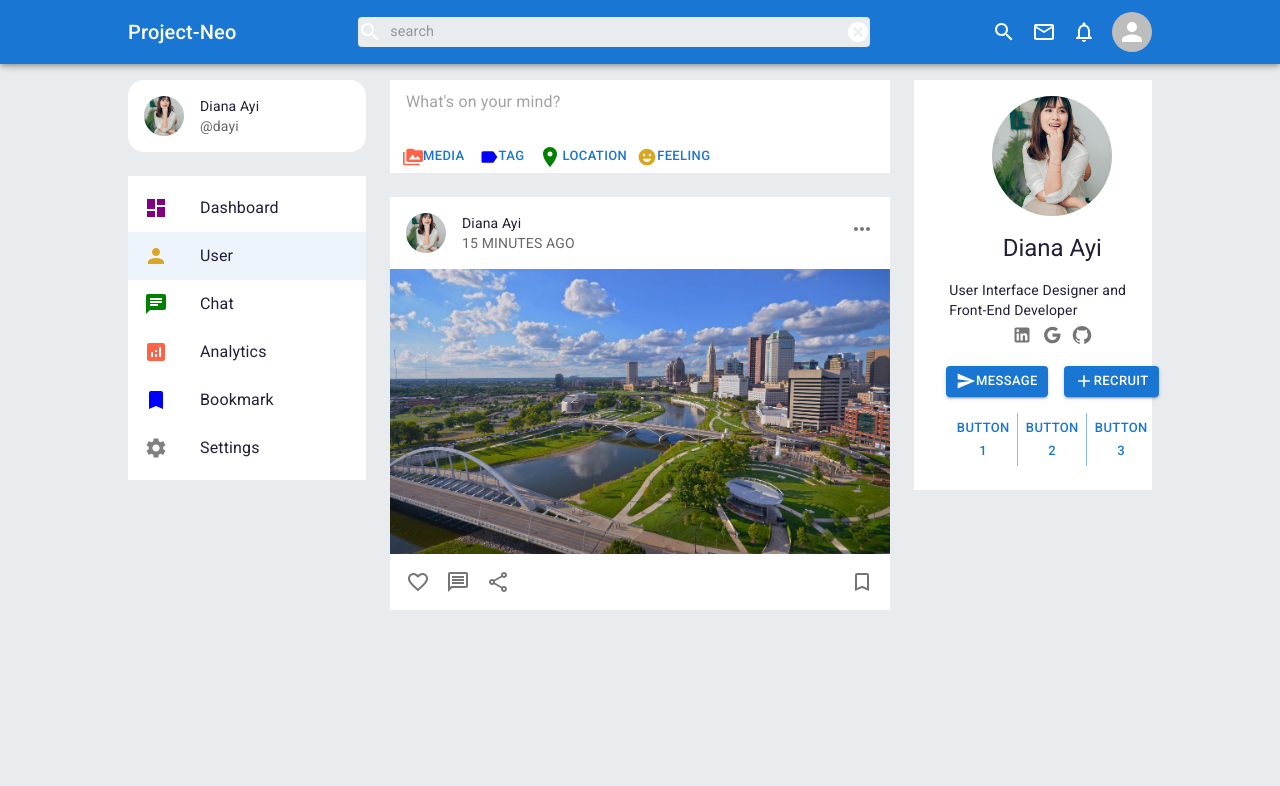
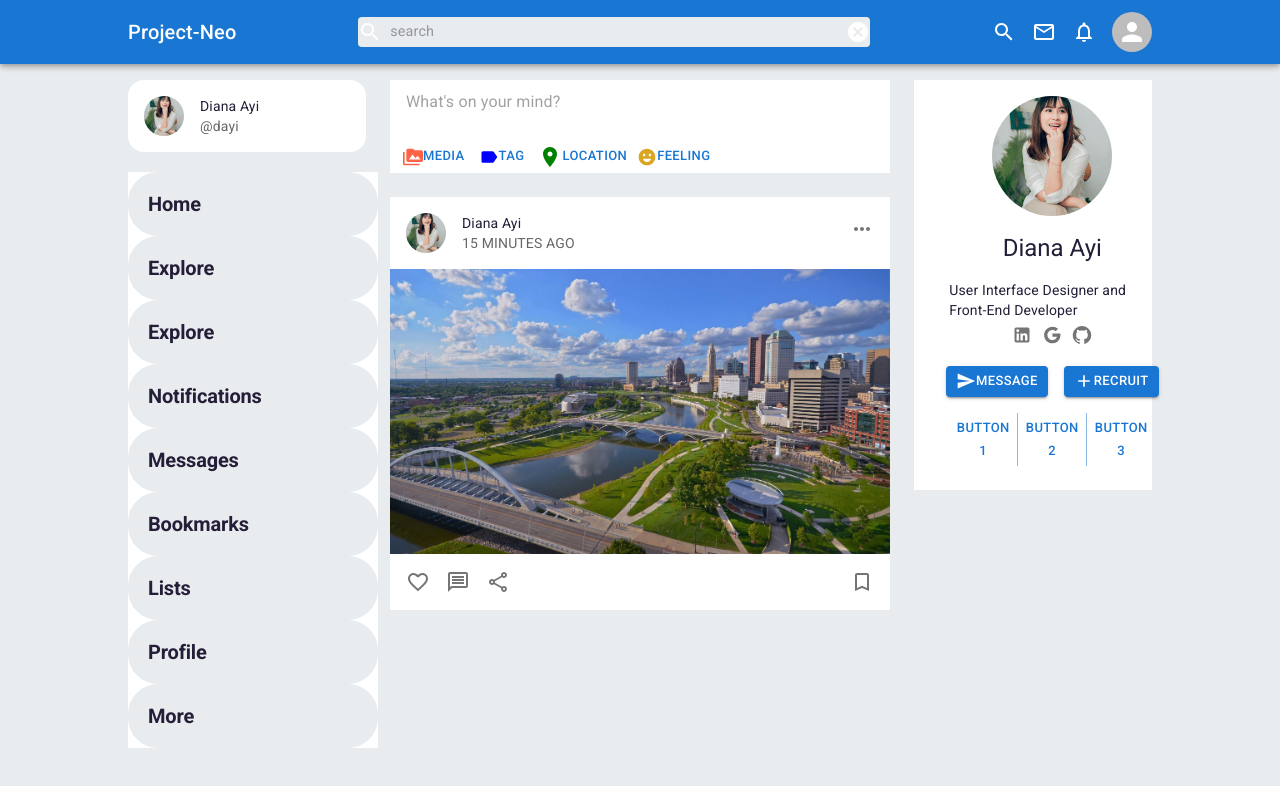
Before and after one commit to jpzambranoleon/project-neo-front-end, a React (Create React App) app: page / in a window 1280 px wide. Shown: the top 786 px of the page. Built offline with nearby package versions, Linux system fonts and the light colour scheme.

Commit message:
updated files

```diff
--- a/src/pages/homePage/Home.jsx
+++ b/src/pages/homePage/Home.jsx
@@ -6,6 +6,7 @@ import Feed from "./components/Feed";
 import Post from "./components/Post";
 import ProfileCard from "./components/ProfileCard";
 import UserCard from "./components/UserCard";
+import Sidebar2 from "./components/Sidebar2";
 
 const useStyles = makeStyles((theme) => ({
     boxContainer: {
@@ -30,7 +31,7 @@ export default function Home() {
                     <Grid item sm={3}>
                         <Box>
                             <UserCard />
-                            <Sidebar />
+                            <Sidebar2 />
                         </Box>
                     </Grid>
                     <Grid item sm={6} xs={12}>
--- a/src/pages/homePage/components/Sidebar2.jsx
+++ b/src/pages/homePage/components/Sidebar2.jsx
@@ -1,35 +1,73 @@
-import { Analytics, Bookmark, Chat, Dashboard, Drafts, Inbox, Person, Settings } from "@mui/icons-material";
-import { Box, Card, Divider, List, ListItemButton, ListItemIcon, ListItemText, Typography } from "@mui/material";
-import { useState } from "react";
+import { alpha, Box, Typography } from "@mui/material";
+import { makeStyles } from "@mui/styles";
+
+const useStyles = makeStyles((theme) => ({
+    boxContainer: {
+        padding: "20px 20px",
+        borderRadius: "30px",
+        cursor: "pointer",
+        backgroundColor: alpha("#e9ecef", 1),
+        '& hover': {
+            backgroundColor: "red",
+        }
+    },
+    link: {
+        display: "flex",
+        alignItems: "cover",
+    }
+}));
 
 const Sidebar2 = () => {
-
+    const classes = useStyles();
     return (
-        <Box sx={{ bgcolor: "white", mt: 3 }}>
-           <Typography variant="h2">
+        <Box bgcolor="white" sx={{ mt: 3, width: "250px", minWidth: "250px", margin: "20px auto 0 auto" }}>
+            <Box className={classes.boxContainer}>
+                <div className={classes.link}>
+                <Typography variant="h2" sx={{ fontWeight: "700", fontSize: "20px"}}>
                     Home
                 </Typography>
-           <Typography variant="h2">
+                </div>
+            </Box>
+            <Box className={classes.boxContainer}>
+                <Typography variant="h2" sx={{ fontWeight: "700", fontSize: "20px"}}>
                     Explore
                 </Typography>
-           <Typography variant="h2">
+            </Box>
+            <Box className={classes.boxContainer}>
+                <Typography variant="h2" sx={{ fontWeight: "700", fontSize: "20px"}}>
+                    Explore
+                </Typography>
+            </Box>
+            <Box className={classes.boxContainer}>
+                <Typography variant="h2" sx={{ fontWeight: "700", fontSize: "20px"}}>
                     Notifications
                 </Typography>
-           <Typography variant="h2">
+            </Box>
+            <Box className={classes.boxContainer}>
+                <Typography variant="h2" sx={{ fontWeight: "700", fontSize: "20px"}}>
                     Messages
                 </Typography>
-           <Typography variant="h2">
+            </Box>
+            <Box className={classes.boxContainer}>
+                <Typography variant="h2" sx={{ fontWeight: "700", fontSize: "20px"}}>
                     Bookmarks
                 </Typography>
-           <Typography variant="h2">
+            </Box>
+            <Box className={classes.boxContainer}>
+                <Typography variant="h2" sx={{ fontWeight: "700", fontSize: "20px"}}>
                     Lists
                 </Typography>
-           <Typography variant="h2">
+            </Box>
+            <Box className={classes.boxContainer}>
+                <Typography variant="h2" sx={{ fontWeight: "700", fontSize: "20px"}}>
                     Profile
                 </Typography>
-           <Typography variant="h2">
+            </Box>
+            <Box className={classes.boxContainer}>
+                <Typography variant="h2" sx={{ fontWeight: "700", fontSize: "20px"}}>
                     More
                 </Typography>
+            </Box>
         </Box>
     )
 };
```
Lines whose indentation alone changed are shown as unchanged.
